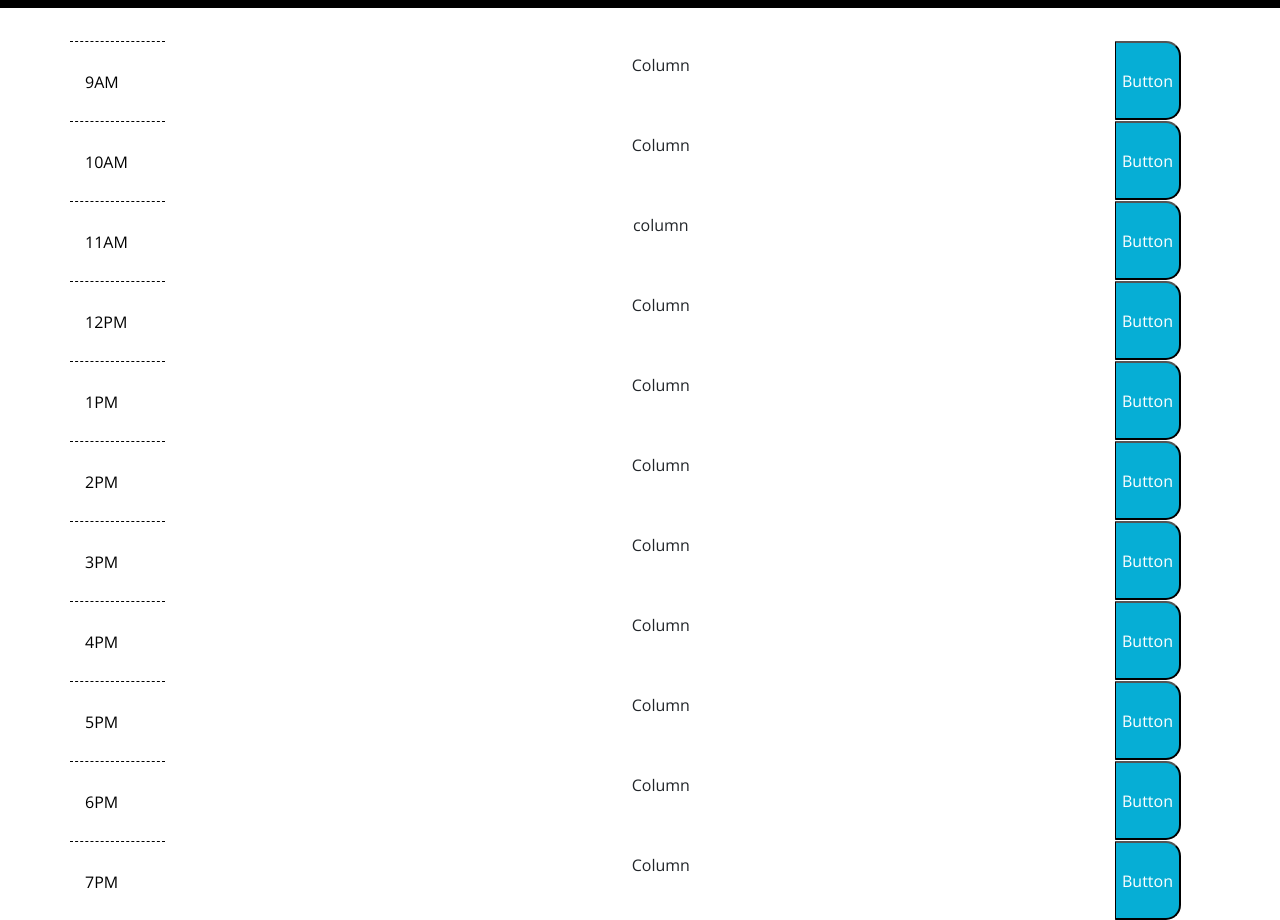
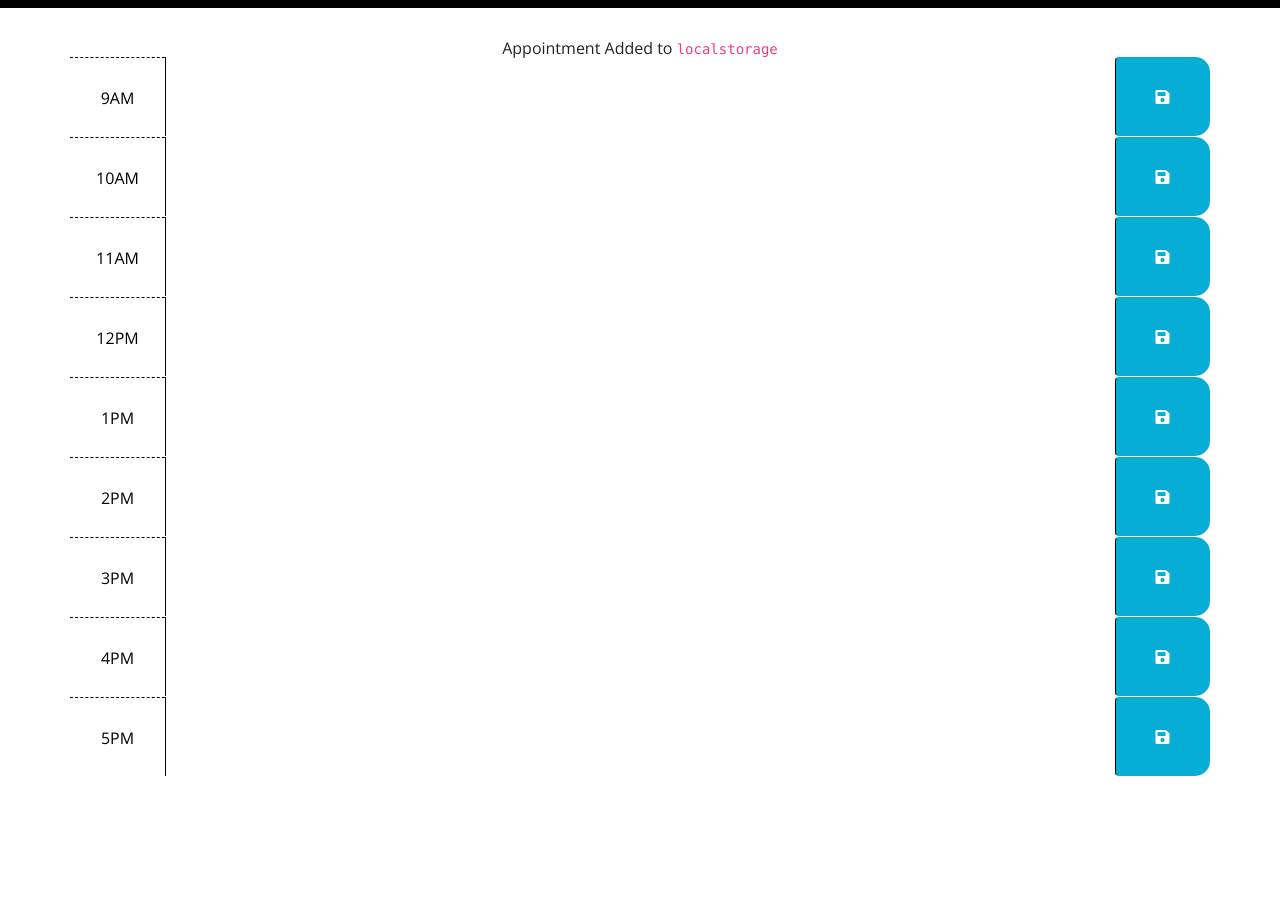
Before and after one commit to ninakd21/Work-Day-Scheduler, a plain HTML site: page Develop/index.html in a window 1280 px wide. Shown: the part 260-1180 px from the top of the page. After the commit the page ends 1036 px from the top, so only its background shows below. Drawn offline with nearby package versions, Linux system fonts and the light colour scheme.

Commit message:
add time block/text area

```diff
--- a/Develop/index.html
+++ b/Develop/index.html
@@ -28,122 +28,92 @@
       <p class="lead">A simple calendar app for scheduling your work day</p>
       <p id="currentDay" class="lead"></p>
     </header>
+    <section class='text-center notification' id='notify'>Appointment Added to <code>localstorage</code></section>
+     <!-- Timeblocks go here -->
     <div class="container">
-      <!-- Timeblocks go here -->
-      <div class="row" id="row">
-        <div class="hour col-md-1" id="hour">
+      <div class="row time-block" id="hour-9">
+        <div class="col-md-1 hour">
           9AM
         </div>
-        <div class="time-block col-md-10" id= "time-block">
-          Column
-        </div>
-        <button class="saveBtn" type="button">Button</button>
+        <textarea class='col-md-10 description'>
+        </textarea>
+        <button class="btn saveBtn col-md-1"><i class='fas fa-save'></i></button>
       </div>
 
-      <div class="row" id="row">
-        <div class="hour col-md-1" id="hour">
-         10AM
+      <div class="row time-block" id="hour-10">
+        <div class="col-md-1 hour">
+          10AM
         </div>
-        <div class="time-block col-md-10" id= "time-block">
-          Column
-        </div>
-        <button class="saveBtn" type="button">Button</button>
+        <textarea class='col-md-10 description'>
+        </textarea>
+        <button class="btn saveBtn col-md-1"><i class='fas fa-save'></i></button>
       </div>
 
-         <div class="row" id="row">
-        <div class="hour col-md-1" id="hour">
+      <div class="row time-block" id="hour-11">
+        <div class="col-md-1 hour">
           11AM
         </div>
-        <div class="time-block col-md-10" id= "time-block">
-          column
-        </div>
-        <button class="saveBtn" type="button">Button</button>
+        <textarea class='col-md-10 description'>
+        </textarea>
+        <button class="btn saveBtn col-md-1"><i class='fas fa-save'></i></button>
       </div>
 
 
-      <div class="row" id="row">
-        <div class="hour col-md-1" id="hour">
+      <div class="row time-block" id="hour-12">
+        <div class="col-md-1 hour">
           12PM
         </div>
-        <div class="time-block col-md-10" id= "time-block">
-          Column
-        </div>
-        <button class="saveBtn" type="button">Button</button>
+        <textarea class='col-md-10 description'>
+        </textarea>
+        <button class="btn saveBtn col-md-1"><i class='fas fa-save'></i></button>
       </div>
 
 
-      <div class="row" id="row">
-        <div class="hour col-md-1" id="hour">
+      <div class="row time-block" id="hour-13">
+        <div class="col-md-1 hour">
           1PM
         </div>
-        <div class="time-block col-md-10" id= "time-block">
-          Column
-        </div>
-        <button class="saveBtn" type="button">Button</button>
+        <textarea class='col-md-10 description'>
+        </textarea>
+        <button class="btn saveBtn col-md-1"><i class='fas fa-save'></i></button>
       </div>
 
 
-      <div class="row" id="row">
-        <div class="hour col-md-1" id="hour">
+      <div class="row time-block" id="hour-14">
+        <div class="col-md-1 hour">
           2PM
         </div>
-        <div class="time-block col-md-10" id= "time-block">
-          Column
-        </div>
-        <button class="saveBtn" type="button">Button</button>
+        <textarea class='col-md-10 description'>
+        </textarea>
+        <button class="btn saveBtn col-md-1"><i class='fas fa-save'></i></button>
       </div>
 
-      <div class="row" id="row">
-        <div class="hour col-md-1" id="hour">
+      <div class="row time-block" id="hour-15">
+        <div class="col-md-1 hour">
           3PM
         </div>
-        <div class="time-block col-md-10" id= "time-block">
-          Column
-        </div>
-        <button class="saveBtn" type="button">Button</button>
+        <textarea class='col-md-10 description'>
+        </textarea>
+        <button class="btn saveBtn col-md-1"><i class='fas fa-save'></i></button>
       </div>
 
 
-      <div class="row" id="row">
-        <div class="hour col-md-1" id="hour">
+      <div class="row time-block" id="hour-16">
+        <div class="col-md-1 hour">
           4PM
         </div>
-        <div class="time-block col-md-10" id= "time-block">
-          Column
-        </div>
-        <button class="saveBtn" type="button">Button</button>
+        <textarea class='col-md-10 description'>
+        </textarea>
+        <button class="btn saveBtn col-md-1"><i class='fas fa-save'></i></button>
       </div>
 
-      <div class="row" id="row">
-        <div class="hour col-md-1" id="hour">
+      <div class="row time-block" id="hour-17">
+        <div class="col-md-1 hour">
           5PM
         </div>
-        <div class="time-block col-md-10" id= "time-block">
-          Column
-        </div>
-        <button class="saveBtn" type="button">Button</button>
-      </div>
-
-
-      <div class="row" id="row">
-        <div class="hour col-md-1" id="hour">
-          6PM
-        </div>
-        <div class="time-block col-md-10" id= "time-block">
-          Column
-        </div>
-        <button class="saveBtn" type="button">Button</button>
-      </div>
-
-
-      <div class="row" id="row">
-        <div class="hour col-md-1" id="hour">
-          7PM
-        </div>
-        <div class="time-block col-md-10" id= "time-block">
-          Column
-        </div>
-        <button class="saveBtn" type="button">Button</button>
+        <textarea class='col-md-10 description'>
+        </textarea>
+        <button class="btn saveBtn col-md-1"><i class='fas fa-save'></i></button>
       </div>
 
     <script src="https://code.jquery.com/jquery-3.4.1.min.js"></script>
```
